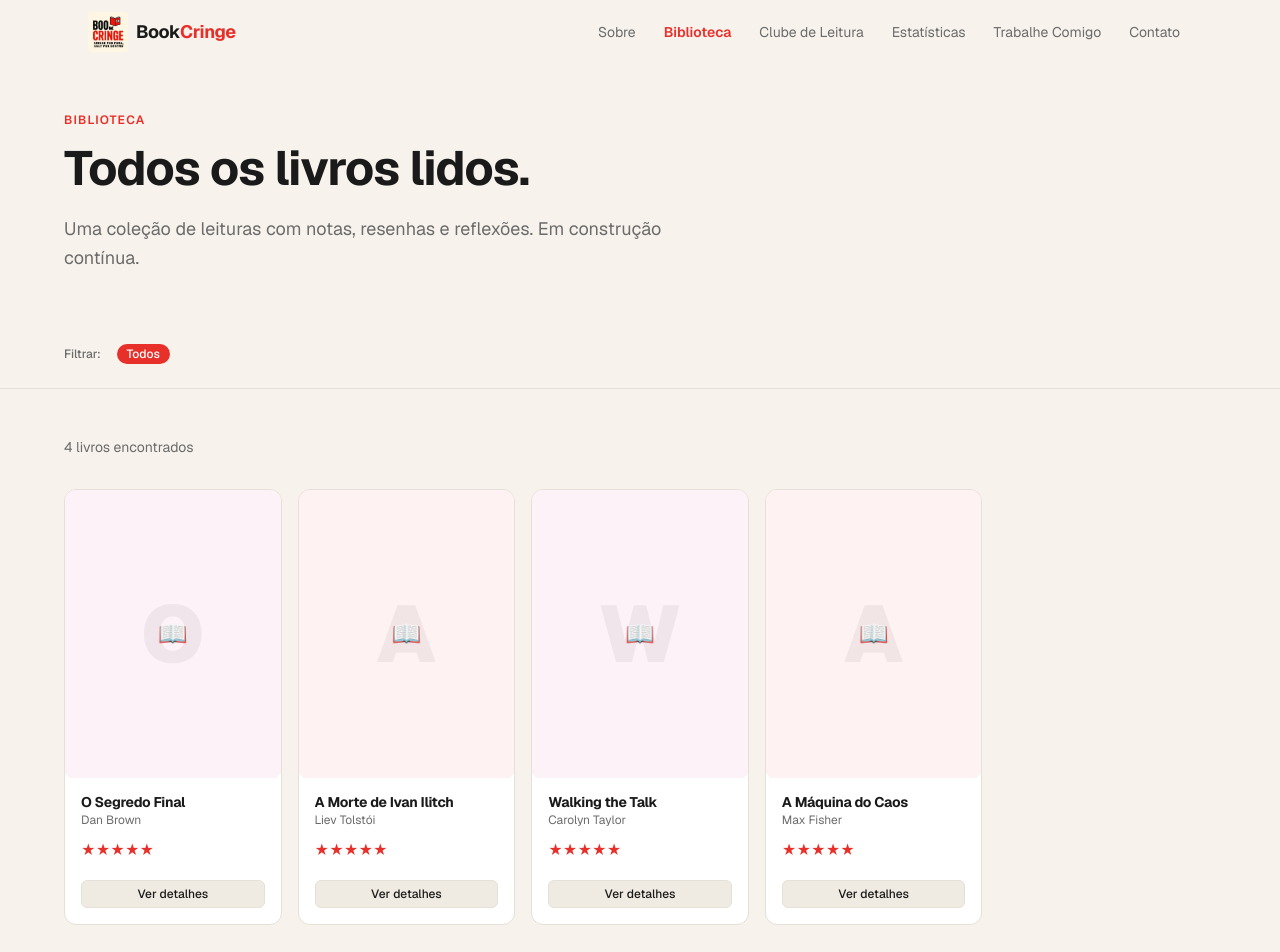
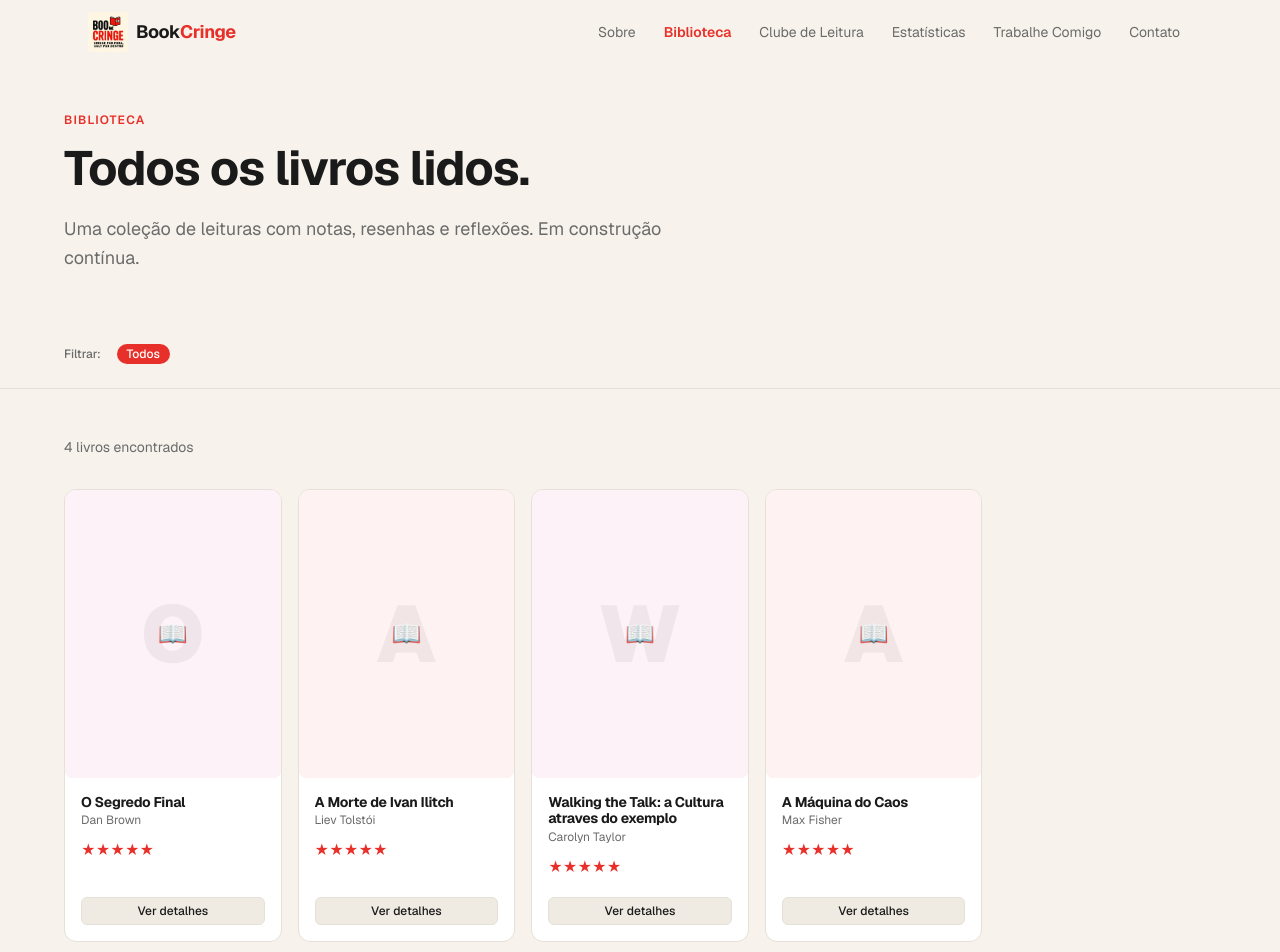
Before and after one commit to fisa67/BookCringe, a Next.js app: page /biblioteca in a window 1280 px wide. Shown: the top 952 px of the page. Built offline with nearby package versions, Linux system fonts and the light colour scheme.

Commit message:
livros que li em 2026

```diff
--- a/src/data/mock/stats.ts
+++ b/src/data/mock/stats.ts
@@ -26,7 +26,7 @@ export const mockRecentBooks = [
     readAt: "2026-06-20",
   },
   {
-    title: "Walking the Talk",
+    title: "Walking the Talk: a Cultura atraves do exemplo",
     author: "Carolyn Taylor",
     rating: 5,
     readAt: "2026-06-15",
```
